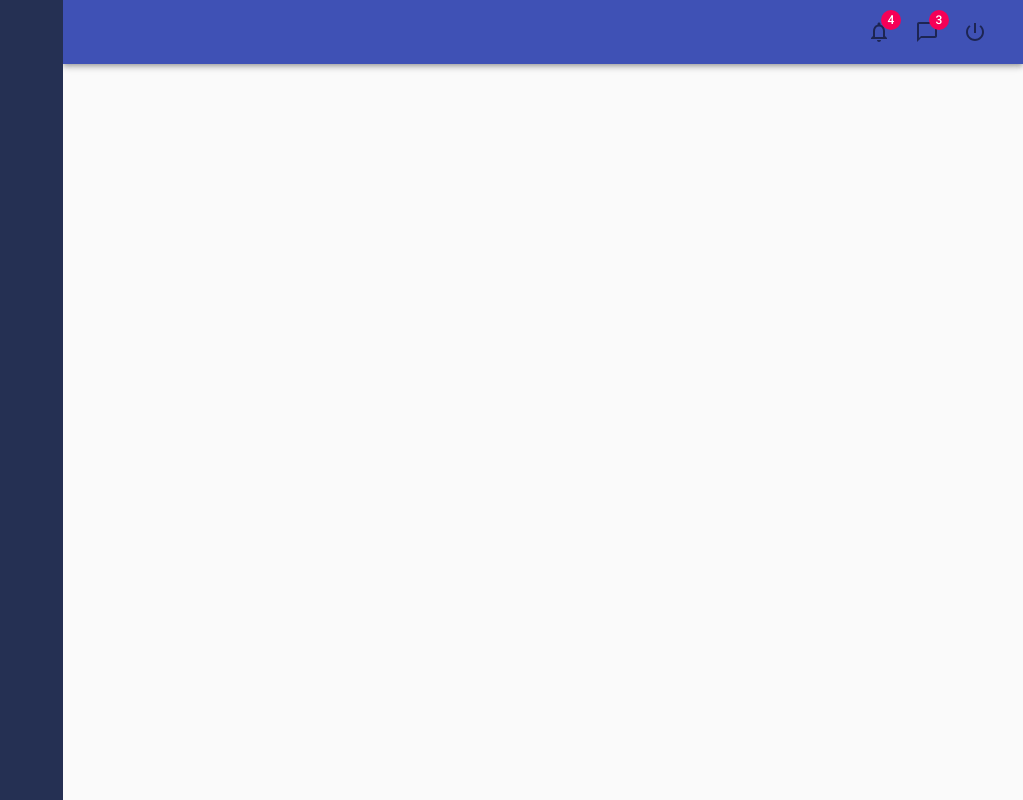
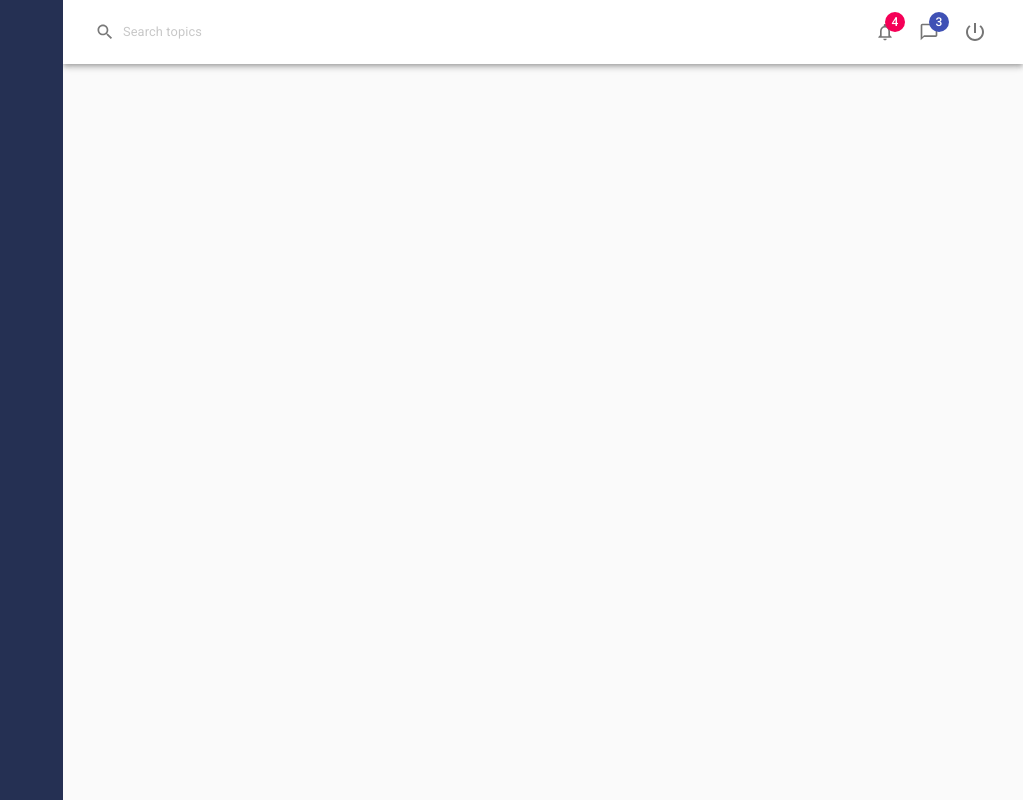
Before and after one commit to mhayk/mui-system, a React (Create React App) app: page / in a window 1280 px wide. Shown: the whole page, without its empty margins (257-1280 px from the left). Built offline with nearby package versions, Linux system fonts and the light colour scheme.

Commit message:
IconButtons have been added and styled.
Signed-off-by: Mhayk Whandson <hi@mhayk.com>

```diff
--- a/src/components/Header.js
+++ b/src/components/Header.js
@@ -1,28 +1,52 @@
-import { AppBar, Badge, Grid, IconButton, InputBase, Toolbar } from '@material-ui/core'
+import { AppBar, Badge, Grid, IconButton, InputBase, makeStyles, Toolbar } from '@material-ui/core'
 import React from 'react'
 import NotificationsNoneIcon from '@material-ui/icons/NotificationsNone'
 import ChatBubbleOutlineIcon from '@material-ui/icons/ChatBubbleOutline'
 import PowerSettingsNewIcon from '@material-ui/icons/PowerSettingsNew'
+import SearchIcon from '@material-ui/icons/Search'
+
+const useStyles = makeStyles({
+    root: {
+        backgroundColor: '#fff',
+    },
+    searchInput: {
+        opacity: '0.6',
+        padding: '0px 8px',
+        fontSize: '0.8rem',
+        '&:hover': {
+            backgroundColor: '#f2f2f2'
+        },
+        '& .MuiSvgIcon-root': {
+            marginRight: '8px',
+        }
+    }
+})
 
 function Header() {
+
+    const classes = useStyles();
+
     return (
-
-        <AppBar position="static">
+        <AppBar position="static" className={classes.root}>
             <Toolbar>
-                <Grid container>
+                <Grid container alignItems="center">
                     <Grid item >
-                        <InputBase />
+                        <InputBase
+                            placeholder="Search topics"
+                            className={classes.searchInput}
+                            startAdornment={<SearchIcon fontSize="small" />}
+                        />
                     </Grid>
                     <Grid item sm></Grid>
                     <Grid item >
                         <IconButton>
                             <Badge badgeContent={4} color="secondary">
-                                <NotificationsNoneIcon />
+                                <NotificationsNoneIcon fontSize="small" />
                             </Badge>
                         </IconButton>
                         <IconButton>
-                            <Badge badgeContent={3} color="secondary">
-                                <ChatBubbleOutlineIcon />
+                            <Badge badgeContent={3} color="primary">
+                                <ChatBubbleOutlineIcon fontSize="small" />
                             </Badge>
                         </IconButton>
                         <IconButton>
```
